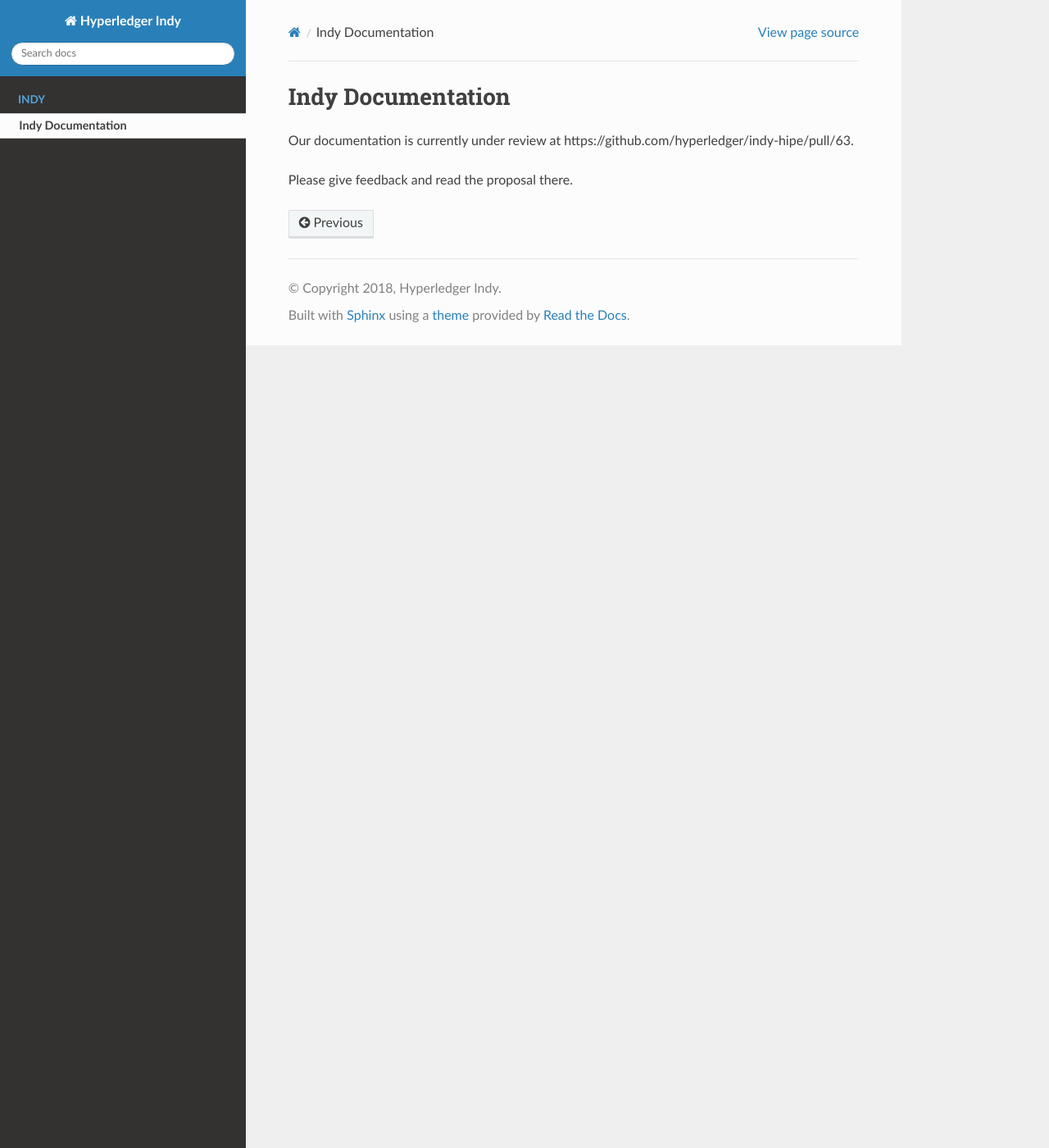
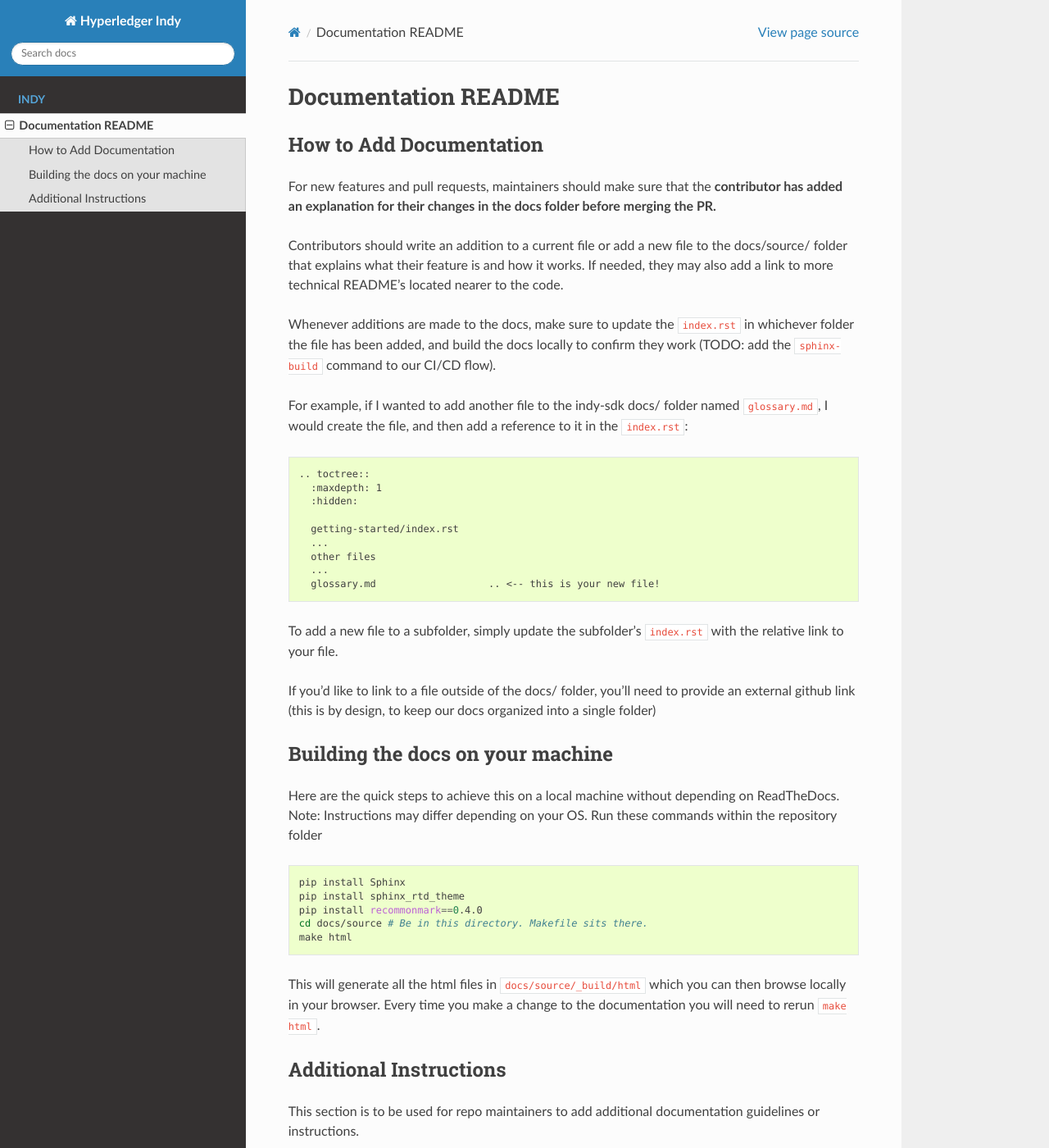
Before and after one commit to hyperledger/indy-docs, a Sphinx documentation site: the page built from source/docs.md, in a window 1280 px wide and 1400 px high. Shown: the whole window at 82% size. Built offline with Sphinx 7.4.7 and the Read the Docs theme 2.0.0, drawn with Linux system fonts in a browser that asks for light colours.

Commit message:
updated introduction
Signed-off-by: Michael Boyd <michaeldavisboyd@gmail.com>

````diff
--- a/source/docs.md
+++ b/source/docs.md
@@ -1,5 +1,44 @@
-# Indy Documentation
+# Documentation README
 
-Our documentation is currently under review at https://github.com/hyperledger/indy-hipe/pull/63.
+## How to Add Documentation
+For new features and pull requests, maintainers should make sure that the **contributor has added an explanation for their changes in the docs folder before merging the PR.**
 
-Please give feedback and read the proposal there.
+Contributors should write an addition to a current file or add a new file to the docs/source/ folder that explains what their feature is and how it works. If needed, they may also add a link to more technical README's located nearer to the code.
+
+Whenever additions are made to the docs, make sure to update the `index.rst` in whichever folder the file has been added, and build the docs locally to confirm they work (TODO: add the `sphinx-build` command to our CI/CD flow).
+
+For example, if I wanted to add another file to the indy-sdk docs/ folder named `glossary.md`, I would create the file, and then add a reference to it in the `index.rst`:
+```
+.. toctree::
+  :maxdepth: 1
+  :hidden:
+
+  getting-started/index.rst
+  ...
+  other files
+  ...
+  glossary.md                   .. <-- this is your new file!
+
+```
+
+To add a new file to a subfolder, simply update the subfolder's `index.rst` with the relative link to your file.
+
+If you'd like to link to a file outside of the docs/ folder, you'll need to provide an external github link (this is by design, to keep our docs organized into a single folder)
+
+
+## Building the docs on your machine
+
+Here are the quick steps to achieve this on a local machine without depending on ReadTheDocs. Note: Instructions may differ depending on your OS.
+Run these commands within the repository folder
+```bash
+pip install Sphinx
+pip install sphinx_rtd_theme
+pip install recommonmark==0.4.0
+cd docs/source # Be in this directory. Makefile sits there.
+make html
+```
+
+This will generate all the html files in `docs/source/_build/html` which you can then browse locally in your browser. Every time you make a change to the documentation you will need to rerun `make html`.
+
+## Additional Instructions
+This section is to be used for repo maintainers to add additional documentation guidelines or instructions.
--- a/source/index.rst
+++ b/source/index.rst
@@ -8,8 +8,6 @@
    :hidden:
 
    docs.md
-
-This is currently just a prototype of our proposed Indy documentation library. Please give your feedback on whether this would be useful on the `Improvement Proposal <https://github.com/hyperledger/indy-hipe/pull/63>`_ we've written.
 
 Hyperledger Indy provides tools, libraries, and reusable components for providing digital identities rooted on blockchains or other distributed ledgers so that they are interoperable across administrative domains, applications, and any other silo.
 
````
